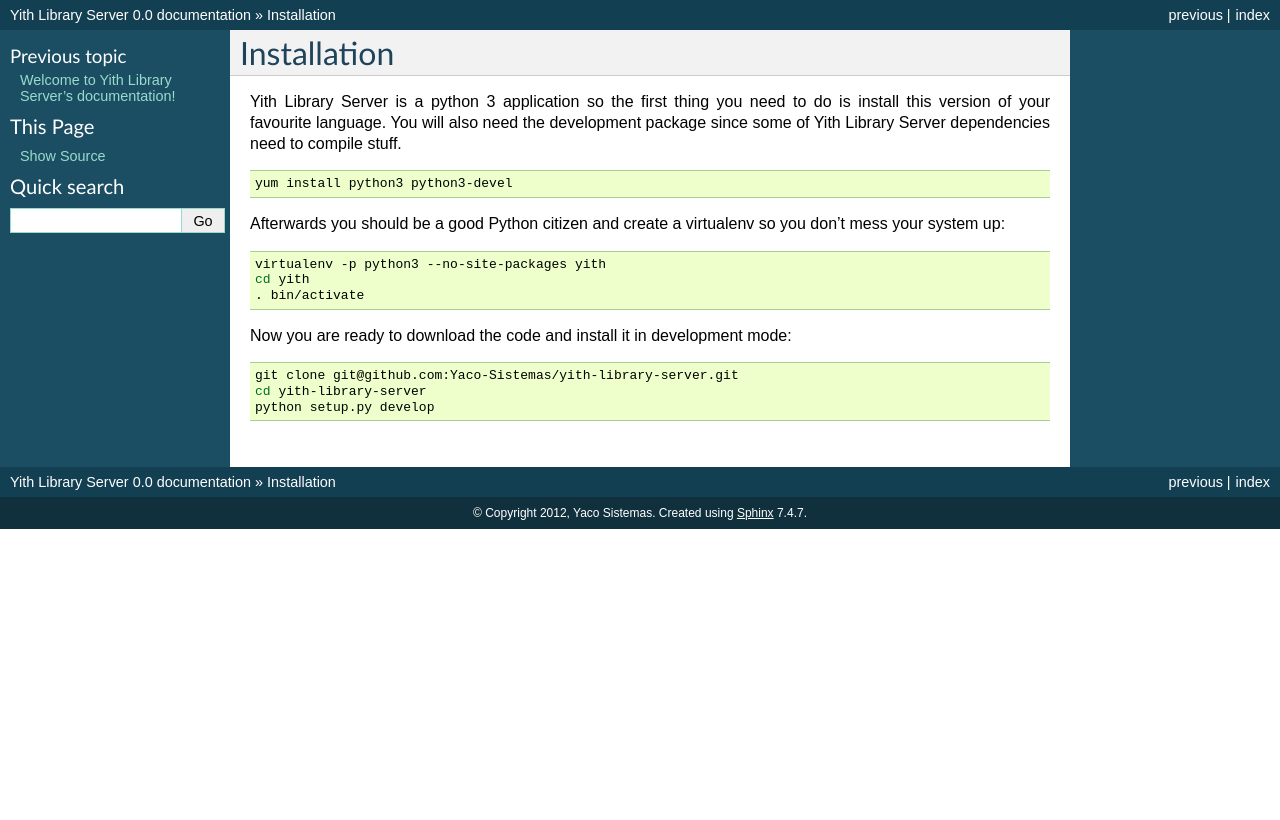
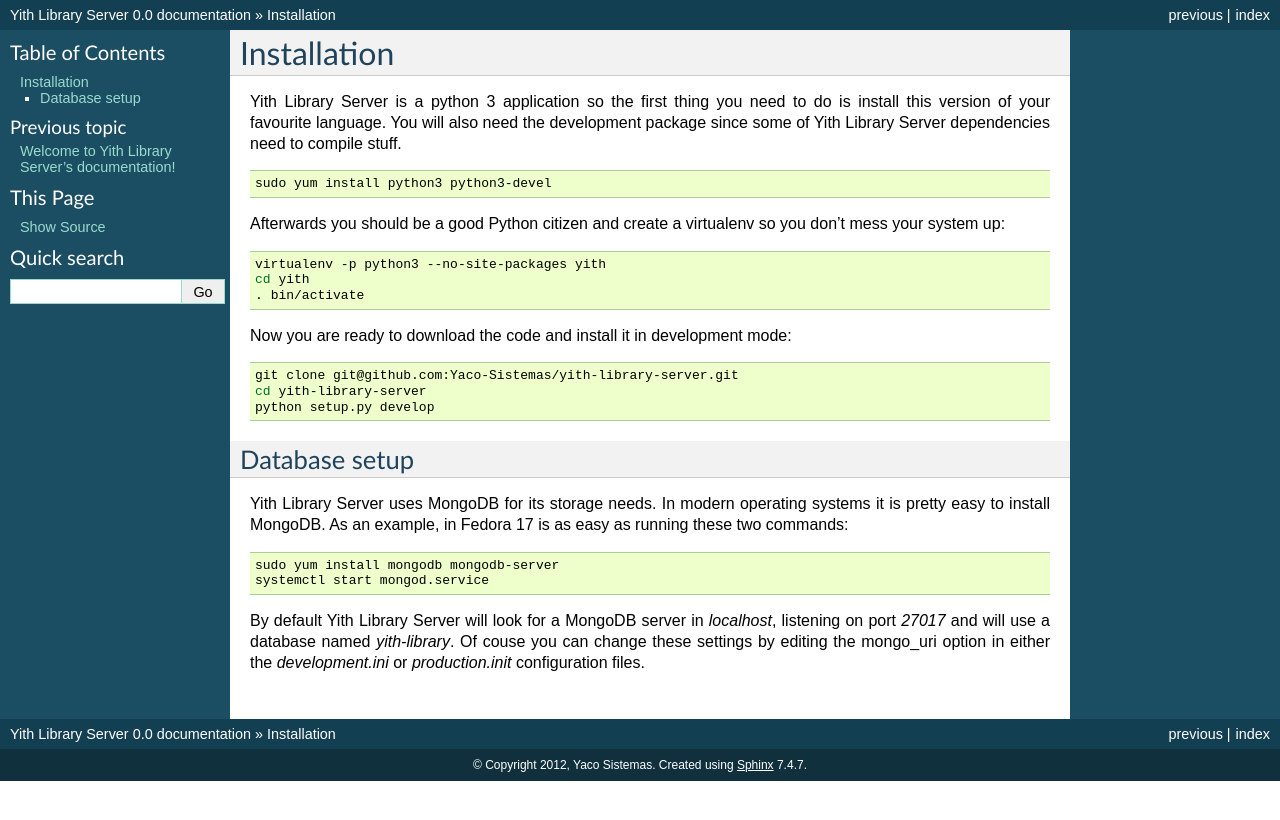
Before and after one commit to Yaco-Sistemas/yith-library-server, a Sphinx documentation site: the page built from docs/source/installation.rst, in a window 1280 px wide. Shown: the top 820 px of the page. Built offline with Sphinx 7.4.7, drawn with Linux system fonts in a browser that asks for light colours.

Commit message:
Document the database configuration

```diff
--- a/docs/source/installation.rst
+++ b/docs/source/installation.rst
@@ -8,7 +8,7 @@
 
 .. code-block:: bash
 
-   yum install python3 python3-devel
+   sudo yum install python3 python3-devel
 
 Afterwards you should be a good Python citizen and create a
 virtualenv so you don't mess your system up:
@@ -26,3 +26,21 @@
    git clone git@github.com:Yaco-Sistemas/yith-library-server.git
    cd yith-library-server
    python setup.py develop
+
+
+Database setup
+--------------
+
+Yith Library Server uses MongoDB for its storage needs. In modern
+operating systems it is pretty easy to install MongoDB. As an example,
+in Fedora 17 is as easy as running these two commands:
+
+.. code-block:: bash
+
+   sudo yum install mongodb mongodb-server
+   systemctl start mongod.service
+
+By default Yith Library Server will look for a MongoDB server in `localhost`,
+listening on port `27017` and will use a database named `yith-library`.
+Of couse you can change these settings by editing the mongo_uri option in
+either the `development.ini` or `production.init` configuration files.
```
